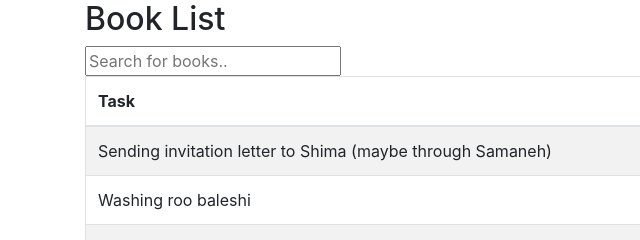
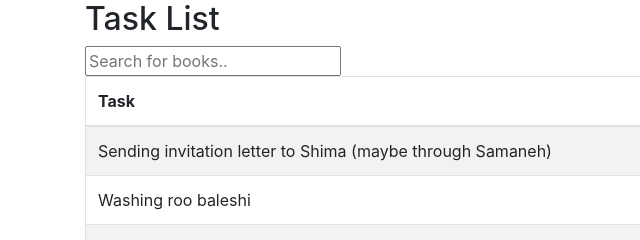
Before and after one commit to karhaam/karhaam.github.io, a plain HTML site: page index.html in a window 1280 px wide. Shown: the top 240 px of the page, 0-640 px from the left. Drawn offline with nearby package versions, Linux system fonts and the light colour scheme.

Commit message:
Update index.html

```diff
--- a/index.html
+++ b/index.html
@@ -7,7 +7,7 @@
 </head>
 <body>
     <div class="container">
-        <h2>Book List</h2>
+        <h2>Task List</h2>
         <input type="text" id="searchInput" onkeyup="searchFunction()" placeholder="Search for books..">
         <table class="table table-striped table-bordered" id="bookTable">
             <thead>
```
